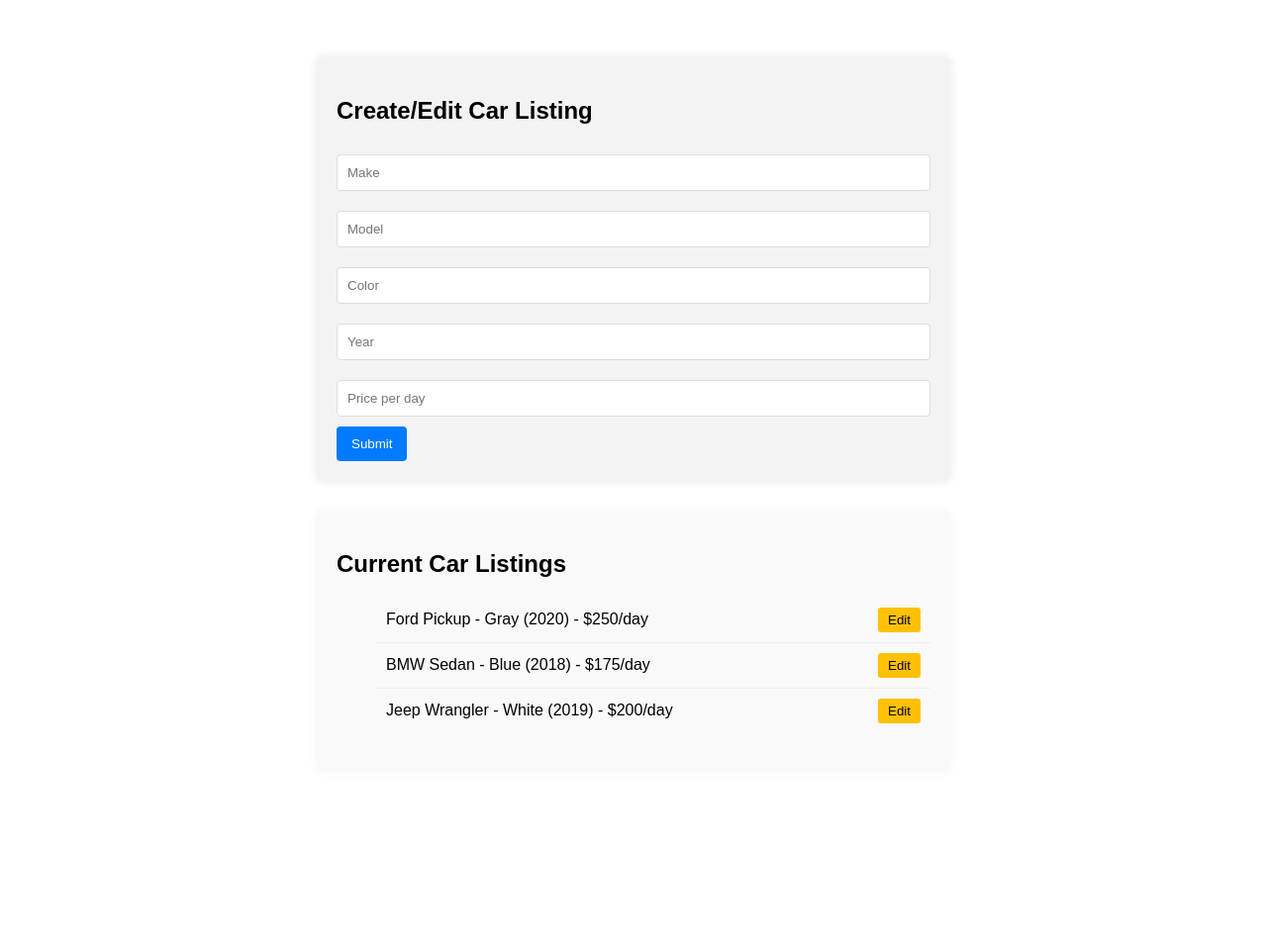
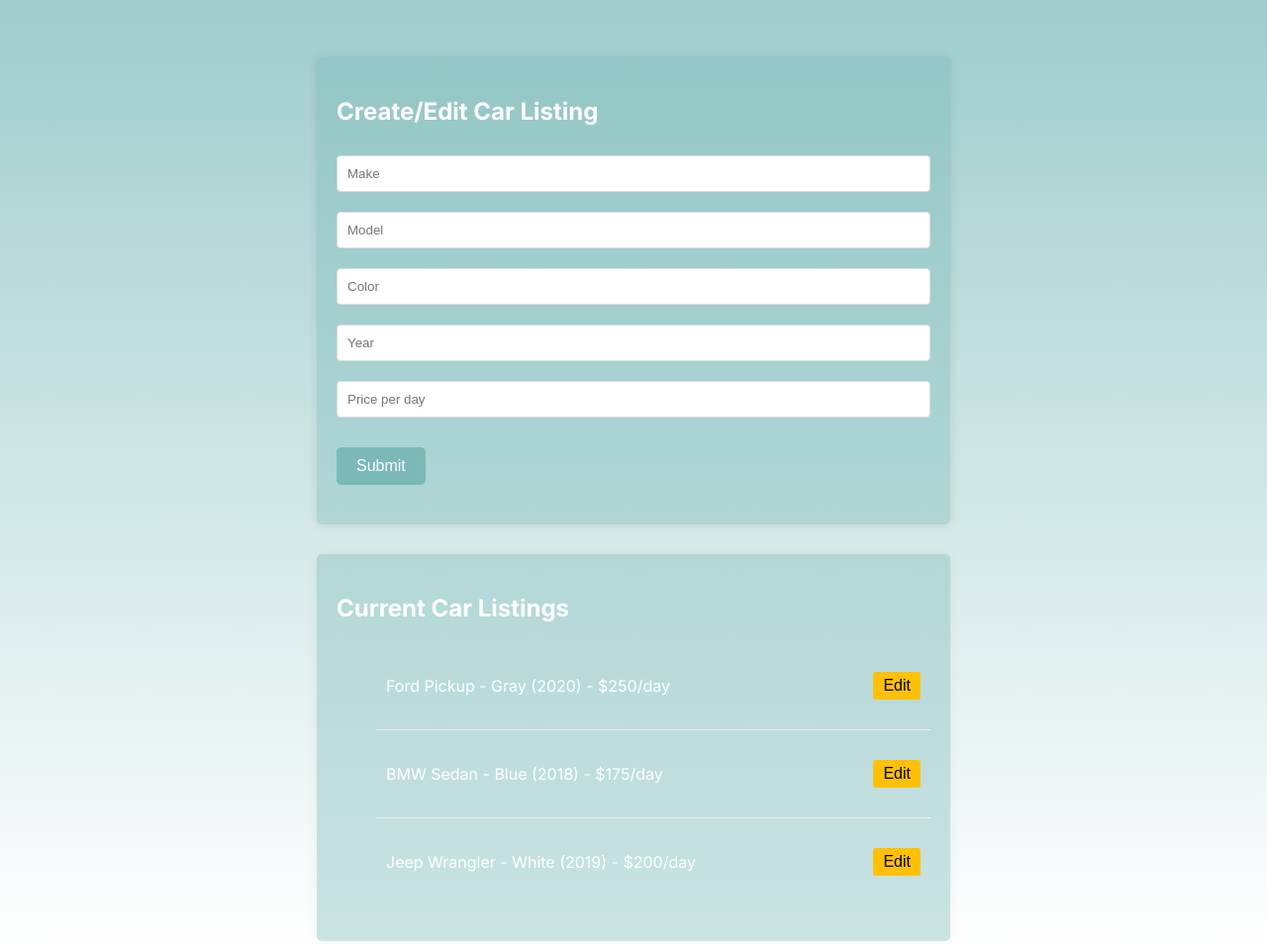
Before and after one commit to lksay3d/RentARide, a plain HTML site: page carlisting.html in a window 1280 px wide. Shown: the whole page at 99% size. Before the commit the page ends 800 px from the top, so only its background shows below. Drawn offline with Linux system fonts and the light colour scheme.

Commit message:
renamed file, edited styling to be consistent

```diff
--- a/styles.css
+++ b/carlisting.css
@@ -1,7 +1,11 @@
 /* Leia Kamal Sayed */
+@import url('https://fonts.googleapis.com/css2?family=Inter:wght@100..900&display=swap');
+
 
 body {
-    font-family: Arial, sans-serif;
+    background: linear-gradient(rgb(159, 204, 204), white);
+    font-family: 'Inter';
+    color: white;
     display: flex;
     flex-direction: column;
     align-items: center;
@@ -9,7 +13,7 @@ body {
 }
 
 form {
-    background-color: #f3f3f3;
+    background-color:rgba(123, 185, 185, 0.4);
     padding: 20px;
     border-radius: 5px;
     box-shadow: 0 0 10px rgba(0,0,0,0.1);
@@ -29,21 +33,26 @@ input[type="number"] {
 }
 
 button {
-    background-color: #007bff;
-    color: white;
-    padding: 10px 15px;
+    background-color: rgb(123, 185, 185);
+    color: #fff;
     border: none;
-    border-radius: 4px;
+    padding: 10px 20px;
+    font-size: 16px;
     cursor: pointer;
+    align-self: center;
+    margin-top: 20px;
+    margin-bottom: 20px;
+    border-radius: 5px;
 }
 
 button:hover {
-    background-color: #0056b3;
+    background-color: white;
+    color: rgb(123,185,185);
 }
 
 #carListings {
     margin-top: 30px;
-    background-color: #f9f9f9;
+    background-color:rgba(123, 185, 185, 0.4);
     padding: 20px;
     border-radius: 5px;
     box-shadow: 0 2px 12px rgba(0,0,0,0.05);
--- a/carlisting.html
+++ b/carlisting.html
@@ -5,7 +5,7 @@
     <meta charset="UTF-8">
     <meta name="viewport" content="width=device-width, initial-scale=1.0">
     <title>Car Rental Listing</title>
-    <link rel="stylesheet" href="styles.css">
+    <link rel="stylesheet" href="carlisting.css">
 </head>
 
 <body>
```
